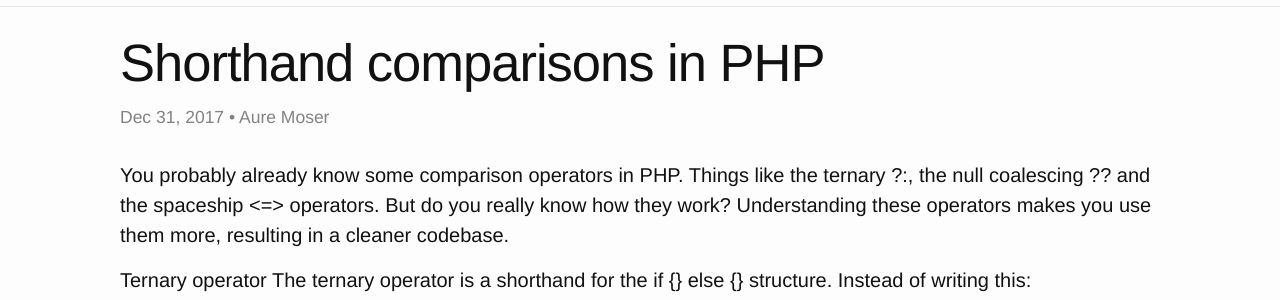
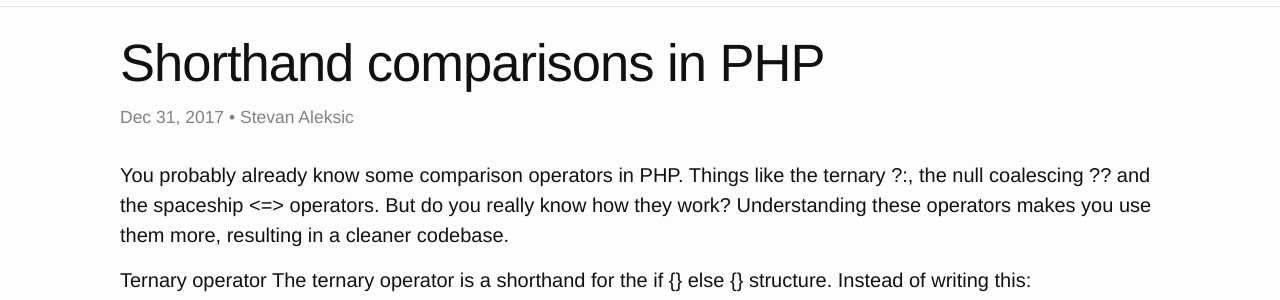
Before and after one commit to Stdubic/Stevan-Aleksic-aka-Stdubic, a Jekyll site: the page built from _posts/2017-12-31-Shorthand-comparisons-in-PHP.md, in a window 1280 px wide and 900 px high. Shown: the part 217-517 px from the top of the window. Built offline with Jekyll 4.4.1, drawn with Linux system fonts in a browser that asks for light colours.

Commit message:
Update 2017-12-31-Shorthand-comparisons-in-PHP.md

```diff
--- a/_posts/2017-12-31-Shorthand-comparisons-in-PHP.md
+++ b/_posts/2017-12-31-Shorthand-comparisons-in-PHP.md
@@ -2,7 +2,7 @@
 layout: post
 title: "Shorthand comparisons in PHP"
 categories: junk
-author: "Aure Moser"
+author: "Stevan Aleksic"
 meta: "phor"
 ---
 
```
